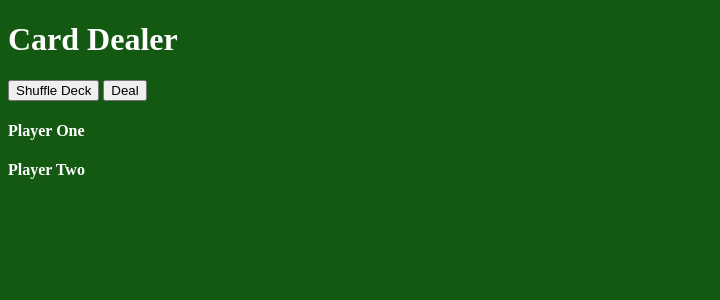
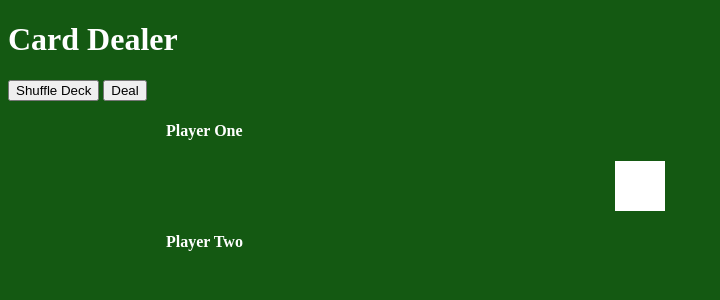
Before and after one commit to clyde30/pokerHands, a Node project: template index.html in a window 1280 px wide. Shown: the top 300 px of the page, without its empty margins (0-720 px from the left). Run offline with Node 20 templates, Linux system fonts and the light colour scheme; the template is opened without the code that fills it, so the values that code supplies are empty; some libraries are stand-ins or nearby versions.

Commit message:
chore: add css

```diff
--- a/index.html
+++ b/index.html
@@ -28,14 +28,18 @@
 		<h2>{{ctrl.winner}}</h2>
 	</div>
 
-<div class = "row cardContainer1">
+<div class = "row cardContainer">
 	<h4>Player One</h4>
 	<span ng-repeat = "card in ctrl.hand1.cards">
 		<img ng-src = "src/images/cards/{{card.image}}" class="cardImage">
 	</span>
 </div>
 
-<div class = "row cardContainer2">
+<div class="row chipBox">
+
+</div>
+
+<div class = "row cardContainer">
 	<h4>Player Two</h4>
 	<span ng-repeat = "card in ctrl.hand2.cards">
 		<img ng-src = "src/images/cards/{{card.image}}" class="cardImage">
--- a/src/css/styles.css
+++ b/src/css/styles.css
@@ -12,13 +12,20 @@ h4 {
 }
 .cardContainer {
   color: white;
-  width: 90%;
+  width: 75%;
   margin: auto;
 }
 .cardImage {
   width: 18%;
   height: auto;
 }
-.handRank {
+.winnerBox {
+  background-color: red;
   color: white;
 }
+.chipBox {
+  background-color: white;
+  height: 50px;
+  width: 50px;
+  margin: auto;
+}
```
